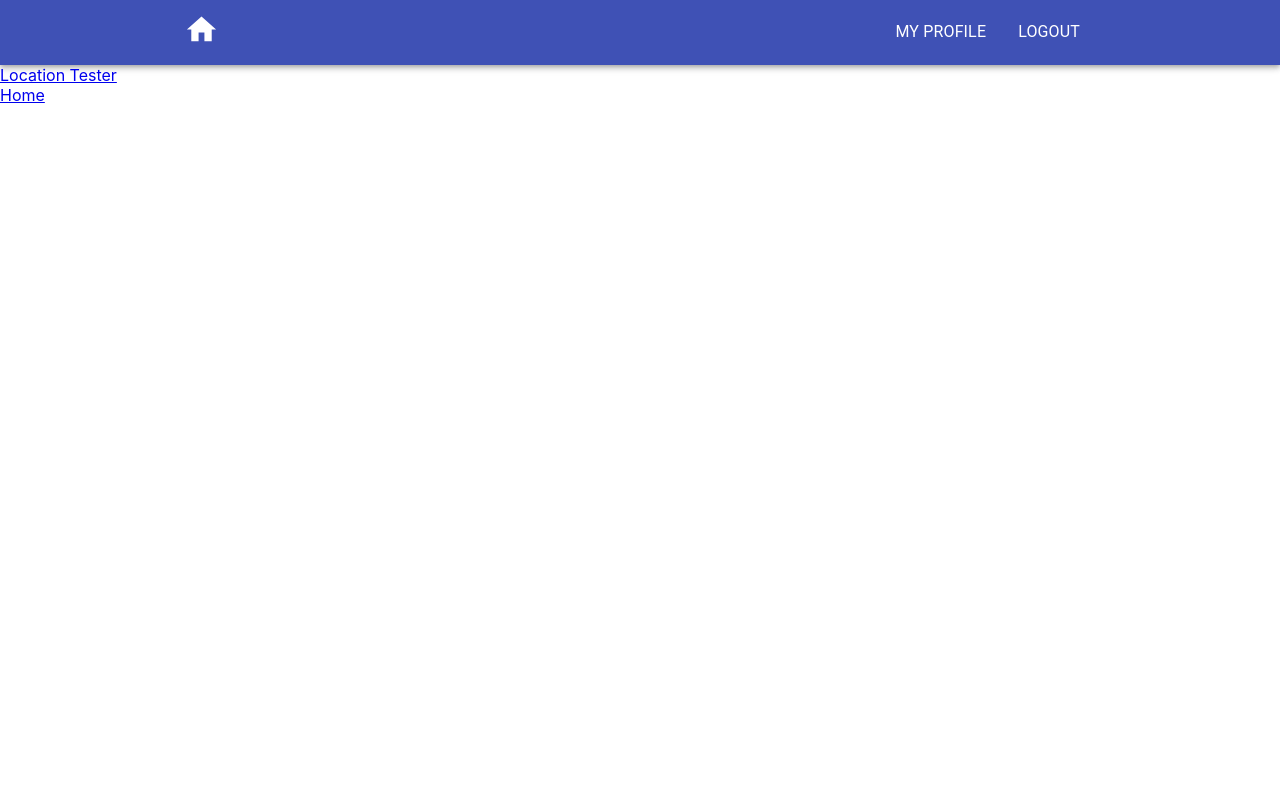
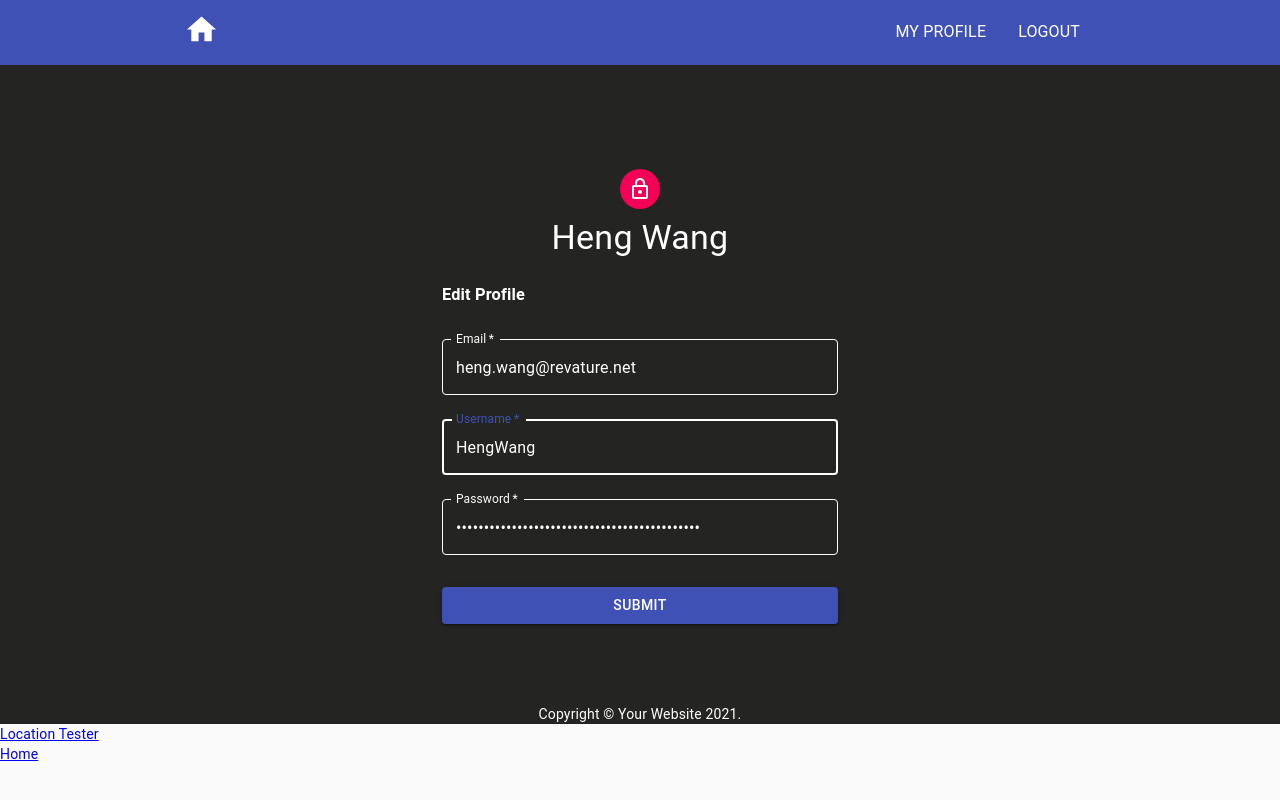
Before and after one commit to 2011Canada/project-2-team5-frontend, a React (Create React App) app: page /profile/edit in a window 1280 px wide. Built offline with nearby package versions, Linux system fonts and the light colour scheme.

Commit message:
added elements to display data and created edit profile page

```diff
--- a/src/App.js
+++ b/src/App.js
@@ -12,7 +12,7 @@ import Login from './components/Login';
 import Signup from './components/Signup';
 import Dash from './components/Dash';
 import Profile from './components/Profile';
-
+import EditProfile from './components/EditProfile';
 import Header from './components/Header';
 
 import paris_photo from './location_photos/paris.jpg';
@@ -64,6 +64,7 @@ const App = () => {
       <Route path="/signup" exact component={Signup} />
       <Route path="/dashboard" exact component={requireAuth(Dash)} />
       <Route path="/profile" exact component={Profile} />
+      <Route path="/profile/edit" exact component={EditProfile} />
       <Route path="/map" exact component={Map} />
       <Route path="/locationTester">
         <LocationDrawer location={testLocation} setLocation={setLocation} />
--- /dev/null
+++ b/src/components/EditProfile.js
@@ -0,0 +1,228 @@
+import React, { useState } from 'react';
+import Avatar from '@material-ui/core/Avatar';
+import Button from '@material-ui/core/Button';
+import CssBaseline from '@material-ui/core/CssBaseline';
+import TextField from '@material-ui/core/TextField';
+import Link from '@material-ui/core/Link';
+import Grid from '@material-ui/core/Grid';
+import Box from '@material-ui/core/Box';
+import LockOutlinedIcon from '@material-ui/icons/LockOutlined';
+import Typography from '@material-ui/core/Typography';
+import { makeStyles } from '@material-ui/core/styles';
+import Container from '@material-ui/core/Container';
+import { useSelector, useDispatch } from 'react-redux';
+import { auth } from '../actions';
+import { Redirect } from 'react-router';
+import { Alert, AlertTitle } from '@material-ui/lab';
+
+import { MakeAnAlias, GetLocationName, GetCurrentAlias } from '../utils/uri-fuctions.js';
+
+function Copyright() {
+    return (
+        <Typography variant="body2" align="center">
+            {'Copyright © '}
+            <Link color="inherit" href="https://material-ui.com/">
+                Your Website
+      </Link>{' '}
+            {new Date().getFullYear()}
+            {'.'}
+        </Typography>
+    );
+}
+
+const useStyles = makeStyles((theme) => ({
+    root: {
+        flexGrow: 1,
+        background: '#242422',
+        width: '100vw',
+        height: '100',
+        color: 'white',
+    },
+    paper: {
+        paddingTop: theme.spacing(12),
+        display: 'flex',
+        flexDirection: 'column',
+        alignItems: 'center',
+    },
+    avatar: {
+        margin: theme.spacing(1),
+        backgroundColor: theme.palette.secondary.main,
+    },
+    form: {
+        width: '100%', // Fix IE 11 issue.
+        marginTop: theme.spacing(1),
+        color: 'white',
+    },
+    submit: {
+        margin: theme.spacing(3, 0, 2),
+    },
+    cssLabel: {
+        color: 'white',
+    },
+    cssOutlinedInput: {
+        '&$cssFocused $notchedOutline': {
+            borderColor: `white`,
+        },
+    },
+
+    multilineColor: {
+        color: 'white',
+    },
+    cssFocused: {},
+
+    notchedOutline: {
+        borderWidth: '1px',
+        borderColor: 'white !important',
+    },
+}));
+
+
+export default function Profile() {
+
+    const classes = useStyles();
+
+    //const user = useSelector((state) => state.authenticated);
+
+    const userOld = {
+        "userId": 2,
+        "firstName": "Heng",
+        "lastName": "Wang",
+        "userName": "HengWang",
+        "userPassword": "C5IDc2I7OAg+yLf9ataZVMmVe5+KNmShy+pZBm5K1tk=",
+        "email": "heng.wang@revature.net",
+        "photo": null,
+        "salt": null,
+        "currentLocationId": 1
+    };
+    const [user, setUser] = useState(userOld);
+
+    const dispatch = useDispatch();
+
+
+    function handleSubmit(event) {
+        event.preventDefault();
+    };
+
+    function handleOnChange(event) {
+        const value = event.target.value;
+        const name = event.target.name;
+        user[name] = value;
+        setUser(user);
+        console.log(user)
+    };
+
+    //Redirect to="/dashboard" (
+    //   <p />
+    // ) :
+
+    //console.log(user);
+
+    return user && (
+        <div className={classes.root}>
+            <Container component="main" maxWidth="xs">
+                <CssBaseline />
+                <div className={classes.paper}>
+                    <Avatar className={classes.avatar}>
+                        <LockOutlinedIcon />
+                    </Avatar>
+                    <Typography component="h1" variant="h4">
+                        {user.firstName} {user.lastName}
+                    </Typography>
+                    <form className={classes.form} noValidate onSubmit={handleSubmit}>
+                        <h3>Edit Profile</h3>
+                        <TextField
+                            onChange={(e) => handleOnChange(e)}
+                            defaultValue={user.email}
+                            variant="outlined"
+                            margin="normal"
+                            required
+                            fullWidth
+                            name="email"
+                            label="Email"
+                            type="email"
+                            id="pemail"
+                            autoComplete="current-email"
+                            InputLabelProps={{
+                                classes: {
+                                    root: classes.cssLabel,
+                                    focused: classes.cssFocused,
+                                },
+                            }}
+                            InputProps={{
+                                classes: {
+                                    root: classes.cssOutlinedInput,
+                                    focused: classes.cssFocused,
+                                    notchedOutline: classes.notchedOutline,
+                                    input: classes.multilineColor,
+                                },
+                            }}
+                        />
+                        <TextField
+                            onChange={(e) => handleOnChange(e)}
+                            defaultValue={user.userName}
+                            variant="outlined"
+                            margin="normal"
+                            required
+                            fullWidth
+                            id="username"
+                            label="Username"
+                            name="userName"
+                            autoFocus
+                            InputLabelProps={{
+                                classes: {
+                                    root: classes.cssLabel,
+                                    focused: classes.cssFocused,
+                                },
+                            }}
+                            InputProps={{
+                                classes: {
+                                    root: classes.cssOutlinedInput,
+                                    focused: classes.cssFocused,
+                                    notchedOutline: classes.notchedOutline,
+                                    input: classes.multilineColor,
+                                },
+                            }}
+                        />
+                        <TextField
+                            onChange={(e) => handleOnChange(e)}
+                            defaultValue={user.userPassword}
+                            variant="outlined"
+                            margin="normal"
+                            required
+                            fullWidth
+                            name="userPassword"
+                            label="Password"
+                            type="password"
+                            id="password"
+                            autoComplete="current-password"
+                            InputLabelProps={{
+                                classes: {
+                                    root: classes.cssLabel,
+                                    focused: classes.cssFocused,
+                                },
+                            }}
+                            InputProps={{
+                                classes: {
+                                    root: classes.cssOutlinedInput,
+                                    focused: classes.cssFocused,
+                                    notchedOutline: classes.notchedOutline,
+                                    input: classes.multilineColor,
+                                },
+                            }}
+                        />
+                        <Button
+                            type="submit"
+                            fullWidth
+                            variant="contained"
+                            color="primary"
+                            className={classes.submit}
+                        >Submit</Button>
+                    </form>
+                </div>
+                <Box mt={8}>
+                    <Copyright />
+                </Box>
+            </Container>
+        </div>
+    );
+}
--- a/src/components/Profile.js
+++ b/src/components/Profile.js
@@ -1,9 +1,9 @@
-import React, { useState } from 'react';
+import React, { useEffect, useState } from 'react';
 import Avatar from '@material-ui/core/Avatar';
 import Button from '@material-ui/core/Button';
 import CssBaseline from '@material-ui/core/CssBaseline';
 import TextField from '@material-ui/core/TextField';
-import Link from '@material-ui/core/Link';
+//import Link from '@material-ui/core/Link';
 import Grid from '@material-ui/core/Grid';
 import Box from '@material-ui/core/Box';
 import LockOutlinedIcon from '@material-ui/icons/LockOutlined';
@@ -16,6 +16,9 @@ import { Redirect } from 'react-router';
 import { Alert, AlertTitle } from '@material-ui/lab';
 
 import { MakeAnAlias, GetLocationName, GetCurrentAlias } from '../utils/uri-fuctions.js';
+import { BrowserRouter, Route, Link } from 'react-router-dom';
+
+import EditProfile from './EditProfile';
 
 function Copyright() {
     return (
@@ -84,7 +87,7 @@ export default function Profile() {
     //const user = useSelector((state) => state.authenticated);
 
     const userOld = {
-        "userId": 2,
+        "userId": 1,
         "firstName": "Heng",
         "lastName": "Wang",
         "userName": "HengWang",
@@ -98,21 +101,53 @@ export default function Profile() {
 
     const [newAliasName, setNewAliasName] = useState("");
 
-    const currentLocation = GetLocationName(user.currentLocationId);
+    const [currentAliasName, setCurrentAliasName] = useState("");
 
-    const currentAlias = GetCurrentAlias(user.userId);
-    console.log(`currentAlias = ${currentAlias}`)
+    const [currentLocationName, setCurrentLocationName] = useState("");
 
     const dispatch = useDispatch();
 
     function changeHandler(event) {
-        const newName =  event.target.value;
+        const newName = event.target.value;
         setNewAliasName(newName);
     };
 
+    // componentDidMount() {
+    //     let currentLocation = GetLocationName(user.currentLocationId);
+    //     console.log(`currentLocation = ${currentLocation}`)
+
+    //     setCurrentLocationName(currentLocation);
+    // }
+
+    useEffect(() => {
+
+        const getLocationName = async () => {
+            let currentLocation = await (GetLocationName(user.currentLocationId));
+            console.log(`currentLocation = ${currentLocation}`)
+
+            setCurrentLocationName(currentLocation);
+        }
+
+        getLocationName();
+
+    }, [currentAliasName]);
+
+    console.log(currentLocationName);
+
     function handleSubmit(event) {
+
         event.preventDefault();
+
         MakeAnAlias(user.userId, newAliasName);
+
+        const updateAliasName = async () => {
+            let currentAlias = await (GetCurrentAlias(user.userId));
+            console.log(`currentAlias = ${currentAlias}`)
+
+            setCurrentAliasName(currentAlias);
+        }
+
+        updateAliasName();
     };
 
     function handleOnChange(event) {
@@ -137,118 +172,38 @@ export default function Profile() {
                     <Avatar className={classes.avatar}>
                         <LockOutlinedIcon />
                     </Avatar>
-                    <Typography component="h1" variant="h5">
+                    <Typography component="h1" variant="h4">
                         {user.firstName} {user.lastName}
                     </Typography>
-
-                    <TextField
-                        onChange={(e) => handleOnChange(e)}
-                        defaultValue={user.userId}
-                        variant="outlined"
-                        margin="normal"
-                        required
-                        fullWidth
-                        id="userId"
-                        label="User ID"
-                        name="userId"
-                        autoFocus
-                        InputLabelProps={{
-                            classes: {
-                                root: classes.cssLabel,
-                                focused: classes.cssFocused,
-                            },
-                        }}
-                        InputProps={{
-                            classes: {
-                                root: classes.cssOutlinedInput,
-                                focused: classes.cssFocused,
-                                notchedOutline: classes.notchedOutline,
-                                input: classes.multilineColor,
-                            },
-                        }}
-                    />
-
-                    <TextField
-                        onChange={(e) => handleOnChange(e)}
-                        defaultValue={user.email}
-                        variant="outlined"
-                        margin="normal"
-                        required
-                        fullWidth
-                        name="email"
-                        label="Email"
-                        type="email"
-                        id="pemail"
-                        autoComplete="current-email"
-                        InputLabelProps={{
-                            classes: {
-                                root: classes.cssLabel,
-                                focused: classes.cssFocused,
-                            },
-                        }}
-                        InputProps={{
-                            classes: {
-                                root: classes.cssOutlinedInput,
-                                focused: classes.cssFocused,
-                                notchedOutline: classes.notchedOutline,
-                                input: classes.multilineColor,
-                            },
-                        }}
-                    />
-                    <TextField
-                        onChange={(e) => handleOnChange(e)}
-                        defaultValue={user.userName}
-                        variant="outlined"
-                        margin="normal"
-                        required
-                        fullWidth
-                        id="username"
-                        label="Username"
-                        name="userName"
-                        autoFocus
-                        InputLabelProps={{
-                            classes: {
-                                root: classes.cssLabel,
-                                focused: classes.cssFocused,
-                            },
-                        }}
-                        InputProps={{
-                            classes: {
-                                root: classes.cssOutlinedInput,
-                                focused: classes.cssFocused,
-                                notchedOutline: classes.notchedOutline,
-                                input: classes.multilineColor,
-                            },
-                        }}
-                    />
-                    <TextField
-                        onChange={(e) => handleOnChange(e)}
-                        defaultValue={user.userPassword}
-                        variant="outlined"
-                        margin="normal"
-                        required
-                        fullWidth
-                        name="userPassword"
-                        label="Password"
-                        type="password"
-                        id="password"
-                        autoComplete="current-password"
-                        InputLabelProps={{
-                            classes: {
-                                root: classes.cssLabel,
-                                focused: classes.cssFocused,
-                            },
-                        }}
-                        InputProps={{
-                            classes: {
-                                root: classes.cssOutlinedInput,
-                                focused: classes.cssFocused,
-                                notchedOutline: classes.notchedOutline,
-                                input: classes.multilineColor,
-                            },
-                        }}
-                    />
-                    <TextField
+                    <br />
+                    <br />
+                    <div style={{ border: "1px solid white", width: "100%", borderRadius: "7px", padding: "10px", marginTop: "5px", marginBottom: "5px" }}>
+                        <h5 style={{ marginTop: "5px", marginBottom: "5px" }}>User ID:</h5>
+                        <p style={{ marginTop: "5px", marginBottom: "5px" }}>{user.userId}</p>
+                    </div>
+                    <div style={{ border: "1px solid white", width: "100%", borderRadius: "7px", padding: "10px", marginTop: "5px", marginBottom: "5px" }}>
+                        <h5 style={{ marginTop: "5px", marginBottom: "5px" }}>Email:</h5>
+                        <p style={{ marginTop: "5px", marginBottom: "5px" }}>{user.email}</p>
+                    </div>
+                    <div style={{ border: "1px solid white", width: "100%", borderRadius: "7px", padding: "10px", marginTop: "5px", marginBottom: "5px" }}>
+                        <h5 style={{ marginTop: "5px", marginBottom: "5px" }}>Username:</h5>
+                        <p style={{ marginTop: "5px", marginBottom: "5px" }}>{user.userName}</p>
+                    </div>
+                    <div style={{ border: "1px solid white", width: "100%", borderRadius: "7px", padding: "10px", marginTop: "5px", marginBottom: "5px" }}>
+                        <h5 style={{ marginTop: "5px", marginBottom: "5px" }}>Current Location:</h5>
+                        <p style={{ marginTop: "5px", marginBottom: "5px" }}>currentLocationName</p>
+                    </div>
+                    <br/>
+                    <BrowserRouter>
+                        <Route path="/profile/edit" exact component={EditProfile} />
+                        <Link to="/profile/edit">Edit Profile</Link>
+                    </BrowserRouter>
+                    <br/>
+                    <div style={{ border: "1px solid white", width: "100%", borderRadius: "7px", padding: "10px", marginTop: "5px", marginBottom: "5px" }}>
+                        <h5 style={{ marginTop: "5px", marginBottom: "5px" }}>Current Alias:</h5>
+                        <p style={{ marginTop: "5px", marginBottom: "5px" }}>{currentAliasName}</p>
+                    </div>
+                    {/* <TextField
                         defaultValue={currentLocation}
                         variant="outlined"
                         margin="normal"
@@ -272,8 +227,8 @@ export default function Profile() {
                                 input: classes.multilineColor,
                             },
                         }}
-                    />
-                    <TextField
+                    /> */}
+                    {/* <TextField
                         defaultValue={currentAlias}
                         variant="outlined"
                         margin="normal"
@@ -297,7 +252,7 @@ export default function Profile() {
                                 input: classes.multilineColor,
                             },
                         }}
-                    />
+                    /> */}
                     <form className={classes.form} noValidate onSubmit={handleSubmit}>
                         <h3>Create New Alias</h3>
                         <TextField
--- a/src/utils/uri-fuctions.js
+++ b/src/utils/uri-fuctions.js
@@ -65,6 +65,7 @@ export const MakeAnAlias = async (userId, aliasName) => {
     try {
         let requestURI = `/players/${userId}/alias`;
         let res = await baseClient.post(requestURI, alias)
+        console.log(res.data);
         console.log(res.json);
         return res.data;
 
@@ -83,7 +84,9 @@ export const GetCurrentAlias = async (userId) => {
     try {
         let requestURI = `/players/${userId}/alias/current`;
         let res = await baseClient.get(requestURI)
+        console.log(res)
         console.log(res.data)
+        console.log(res.json)
         let alias = res.data;
         console.log(alias.name);
         return alias.name;
@@ -103,8 +106,11 @@ export const GetLocationName = async (locationId) => {
     try {
         let requestURI = `/location/${locationId}`;
         let res = await baseClient.get(requestURI)
+        console.log("The function is called");
         console.log(res)
-        return res.data;
+        console.log(res.data)
+        let location = res.data;
+        return location.locationName;
 
     } catch(e) {
         if (e.response) {
```
